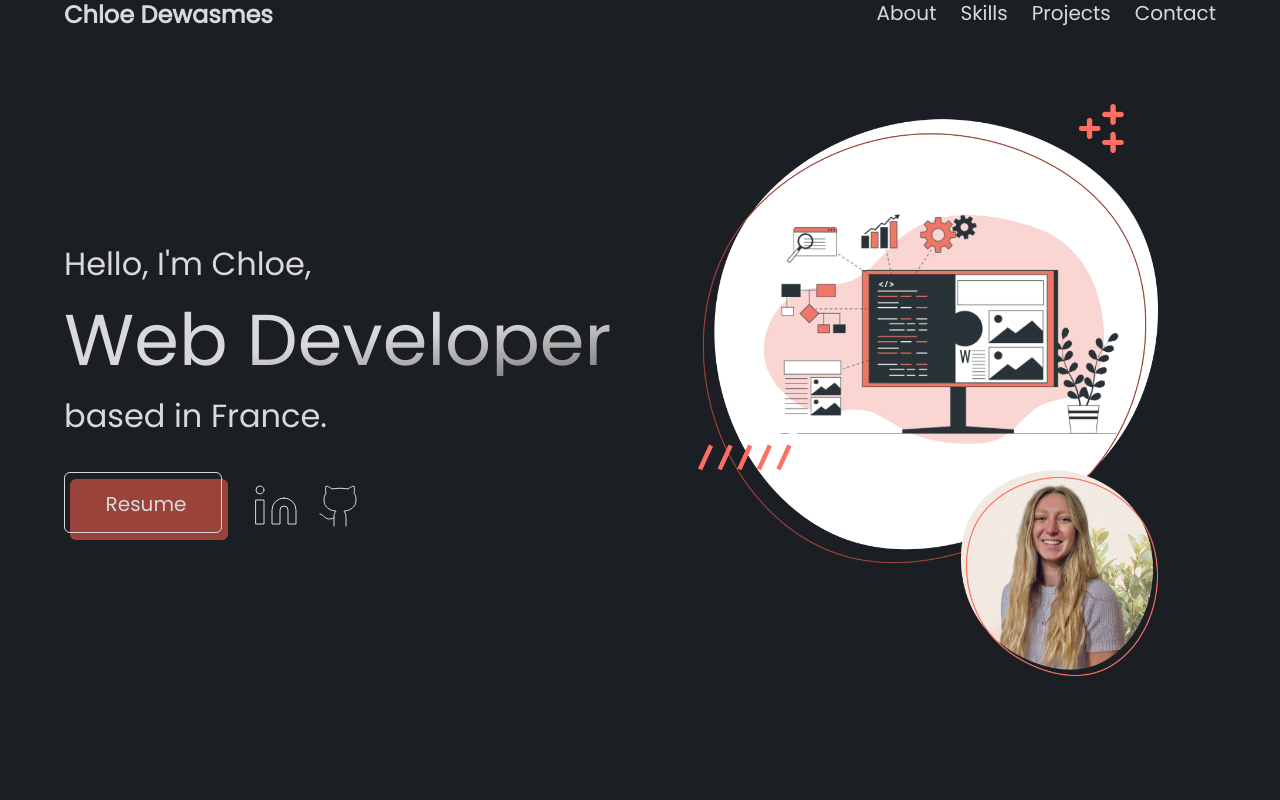
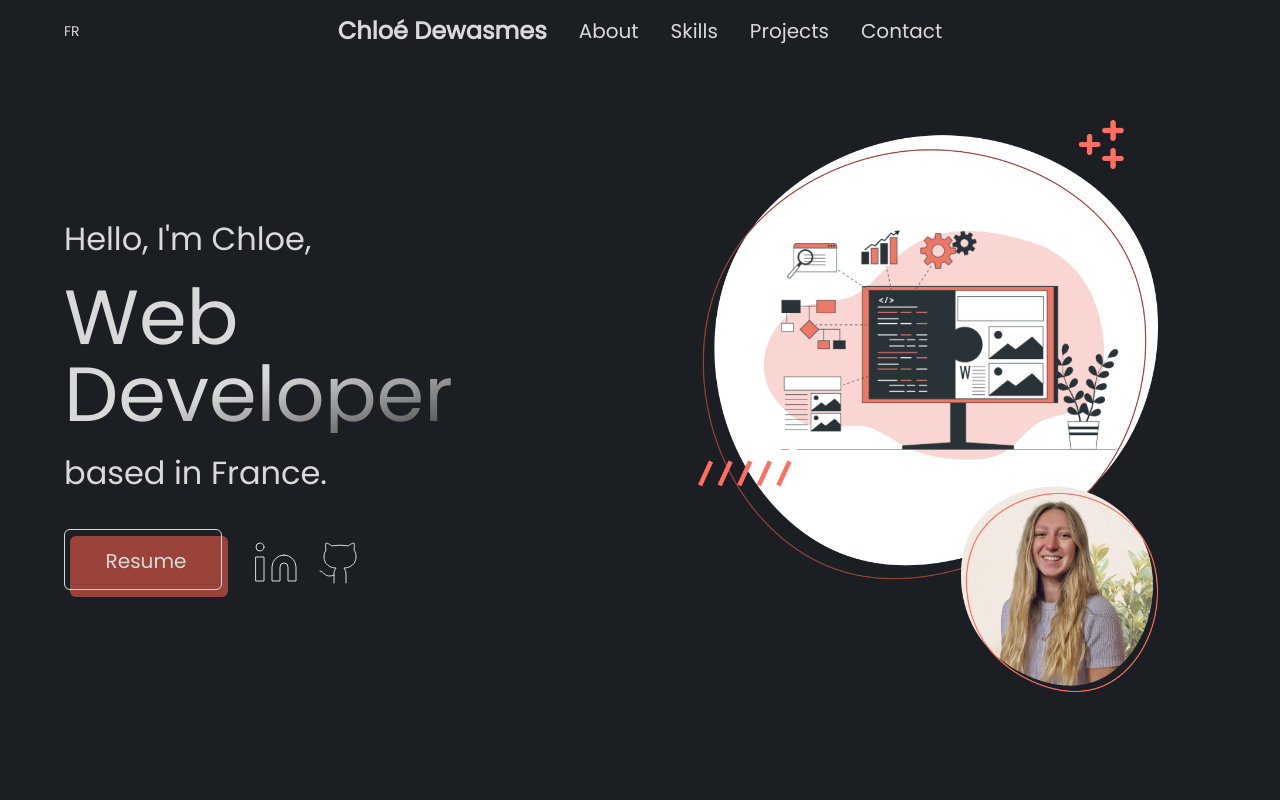
Before and after one commit to ChloeDewasmes/Portfolio, a Next.js app: page / in a window 1280 px wide. Shown: the top 800 px of the page. Built offline with nearby package versions, Linux system fonts and the light colour scheme.

Commit message:
translation to french

```diff
--- /dev/null
+++ b/src/app/LangContext.tsx
@@ -0,0 +1,35 @@
+"use client";
+import { createContext, useContext, useState, ReactNode } from "react";
+
+export type Lang = "en" | "fr";
+
+type LangContextType = {
+  lang: Lang;
+  toggleLang: () => void;
+};
+
+const LangContext = createContext<LangContextType | null>(null);
+
+export const LangProvider = ({ children }: { children: ReactNode }) => {
+  const [lang, setLang] = useState<Lang>("en");
+
+  const toggleLang = () => {
+    setLang((prev) => (prev === "en" ? "fr" : "en"));
+  };
+
+  return (
+    <LangContext.Provider value={{ lang, toggleLang }}>
+      {children}
+    </LangContext.Provider>
+  );
+};
+
+export const useLang = () => {
+  const context = useContext(LangContext);
+  if (!context) {
+    throw new Error("useLang must be used within a LangProvider");
+  }
+  return context;
+};
+
+export { LangContext };
--- a/src/app/globals.css
+++ b/src/app/globals.css
@@ -46,11 +46,11 @@
 }
 
 .title-text-clamp {
-  font-size: clamp(2rem, min(8vw, 9vh), 8rem);
+  font-size: clamp(2rem, min(6vw, 12vh), 8rem);
 }
 
 .text-clamp {
-  font-size: clamp(1rem, min(5vw, 6vh), 2rem);
+  font-size: clamp(1rem, min(4vw, 4vh), 2rem);
 }
 
 .pb-clamp {
--- a/src/app/header.tsx
+++ b/src/app/header.tsx
@@ -2,36 +2,46 @@
 
 import { useState } from "react";
 import { Menu, X } from "lucide-react";
+import { useLang } from "./LangContext";
+import translations from "./translations";
 
 export default function Header() {
-  const [menuOpen, setMenuOpen] = useState(false); // State pour afficher/masquer le menu
+  const [menuOpen, setMenuOpen] = useState(false); // Show-Hide menu
+  const { lang, toggleLang } = useLang();
+  const text = translations[lang].header;
 
   return (
-    <header className="flex justify-between w-full mb-34">
-      {/* Logo ou titre */}
-      <span className="hide-on-landscape text-light-grey text-lg sm:text-2xl font-semibold whitespace-nowrap mr-12">
-        Chloe Dewasmes
-      </span>
+    <header className="relative flex items-center justify-between w-full mb-34 h-[30px]">
+      {/* Burger menu */}
+      <button
+        className="[@media(min-aspect-ratio:1/1)]:hidden text-light-grey show-burger-menu"
+        onClick={() => setMenuOpen(!menuOpen)}
+      >
+        <Menu size={28} />
+      </button>
 
-      {/* Menu classique (Desktop) */}
-      <div className="hidden [@media(min-aspect-ratio:1/1)]:flex text-light-grey text-xl gap-6 hide-desktop-menu">
+      {/* Desktop Menu */}
+      <div className="hidden [@media(min-aspect-ratio:1/1)]:flex items-center gap-8 hide-desktop-menu text-light-grey text-xl absolute left-1/2 top-1/2 transform -translate-x-1/2 -translate-y-1/2">
+        <span className="text-lg sm:text-2xl font-semibold whitespace-nowrap">
+          Chloé Dewasmes
+        </span>
         <a
           href="#about"
           className="hover:text-white hover:font-semibold hover:cursor-pointer"
         >
-          About
+          {text.about}
         </a>
         <a
           href="#skills"
           className="hover:text-white hover:font-semibold hover:cursor-pointer"
         >
-          Skills
+          {text.skills}
         </a>
         <a
           href="#projects"
           className="hover:text-white hover:font-semibold hover:cursor-pointer"
         >
-          Projects
+          {text.projects}
         </a>
         <a
           href="#contact"
@@ -41,48 +51,44 @@ export default function Header() {
         </a>
       </div>
 
-      {/* Menu Burger (Mobile) */}
       <button
-        className="content-end [@media(min-aspect-ratio:1/1)]:hidden text-light-grey show-burger-menu"
-        onClick={() => setMenuOpen(!menuOpen)}
+        onClick={toggleLang}
+        className="text-light-grey text-sm font-medium hover:text-white"
       >
-        <Menu size={32} />
+        {lang === "en" ? "FR" : "EN"}
       </button>
 
-      {/* Menu déroulant (Mobile) */}
+      {/* Menu déroulant (mobile) */}
       {menuOpen && (
         <div className="fixed inset-0 z-50 bg-black bg-opacity-50 flex justify-center items-center">
-          {/* Conteneur du menu */}
           <div className="bg-background-blue flex flex-col items-center gap-6 text-light-grey text-lg py-8 w-full max-w-xs relative">
-            {/* Bouton de fermeture (croix) */}
             <button
               className="absolute top-4 right-4 text-white"
-              onClick={() => setMenuOpen(false)} // Ferme le menu au clic
+              onClick={() => setMenuOpen(false)}
             >
               <X size={16} />
             </button>
 
-            {/* Liens du menu */}
             <a
               href="#about"
               className="hover:text-white hover:font-semibold"
-              onClick={() => setMenuOpen(false)} // Ferme le menu au clic
+              onClick={() => setMenuOpen(false)}
             >
-              About
+              {text.about}
             </a>
             <a
               href="#skills"
               className="hover:text-white hover:font-semibold"
               onClick={() => setMenuOpen(false)}
             >
-              Skills
+              {text.skills}
             </a>
             <a
               href="#projects"
               className="hover:text-white hover:font-semibold"
               onClick={() => setMenuOpen(false)}
             >
-              Projects
+              {text.projects}
             </a>
             <a
               href="#contact"
--- a/src/app/layout.tsx
+++ b/src/app/layout.tsx
@@ -1,6 +1,7 @@
 import type { Metadata } from "next";
 import localFont from "next/font/local";
 import "./globals.css";
+import { LangProvider } from "./LangContext";
 
 // Import each weight of the Poppins font
 const PoppinsRegular = localFont({
@@ -42,7 +43,7 @@ export default function RootLayout({
       <body
         className={`${PoppinsRegular.variable} ${PoppinsBold.variable} ${PoppinsExtraBold.variable} antialiased`}
       >
-        {children}
+        <LangProvider>{children}</LangProvider>
       </body>
     </html>
   );
--- a/src/app/page.tsx
+++ b/src/app/page.tsx
@@ -1,3 +1,5 @@
+"use client";
+
 import Header from "./header";
 import Image from "next/image";
 import Profile from "./public/images/profile.png";
@@ -6,10 +8,14 @@ import Programming from "./public/images/programming.png";
 import Button from "./components/Button";
 import { Linkedin, Github } from "lucide-react";
 import ScrollToTopButton from "./components/scrollToTopButton";
+import { useLang } from "./LangContext";
+import translations from "./translations";
 
 export default function Home() {
+  const { lang } = useLang();
+  const text = translations[lang].page;
   return (
-    <div className="bg-background-blue font-poppins px-6 sm:px-16">
+    <div className="bg-background-blue font-poppins px-6 sm:px-16 py-4">
       <header className="h-[30px] flex items-center z-50 relative">
         <Header />
       </header>
@@ -28,11 +34,11 @@ export default function Home() {
         {/* Titre et liens */}
         <div className="text-light-grey text-center w-full [@media(min-aspect-ratio:1/1)]:w-1/2">
           <div className="w-full space-y-4 pb-clamp text-clamp [@media(min-aspect-ratio:1/1)]:text-left">
-            <p>Hello, I'm Chloe,</p>
-            <h1 className="leading-none title-text-clamp font-extralight bg-gradient-to-br from-light-grey via-light-grey to-dark-grey bg-clip-text text-transparent text-wrap">
-              Web Developer
+            <p>{text.hero.greeting}</p>
+            <h1 className="leading-none title-text-clamp font-extralight bg-gradient-to-br from-light-grey via-light-grey to-black bg-clip-text text-transparent text-wrap">
+              {text.hero.job}
             </h1>
-            <p>based in France.</p>
+            <p>{text.hero.location}</p>
           </div>
 
           <div className="flex flex-col sm:flex-row sm:justify-center md:justify-start items-center gap-6">
@@ -41,7 +47,7 @@ export default function Home() {
               target="_blank"
               rel="noopener noreferrer"
             >
-              <Button text="Resume" />
+              <Button text={text.hero.resumeButton} />
             </a>
             <div className="flex gap-4">
               <a
@@ -88,7 +94,7 @@ export default function Home() {
       {/* Sections */}
       <div className="min-h-screen py-20" id="about">
         <h1 className="text-salmon-pink text-4xl sm:text-7xl font-black mb-6">
-          about.
+          {text.about.title}
         </h1>
         <div className="text-light-grey text-xl sm:text-2xl space-y-6">
           <p>
@@ -104,7 +110,7 @@ export default function Home() {
 
       <div className="min-h-screen py-20" id="skills">
         <h1 className="text-salmon-pink text-4xl sm:text-7xl font-black mb-6">
-          skills.
+          {text.skills.title}
         </h1>
         <div className="text-light-grey text-xl sm:text-2xl space-y-6">
           Liste de mes compétences...
@@ -113,7 +119,7 @@ export default function Home() {
 
       <div className="min-h-screen py-20" id="projects">
         <h1 className="text-salmon-pink text-4xl sm:text-7xl font-black mb-6">
-          projects.
+          {text.projects.title}
         </h1>
         <div className="text-light-grey text-xl sm:text-2xl space-y-6">
           Présentation de mes projets...
@@ -130,8 +136,7 @@ export default function Home() {
           className="w-full sm:w-1/3 object-cover mx-auto"
         />
         <p className="mt-6 text-justify text-light-grey text-xl sm:text-2xl">
-          I am available to discuss any opportunities and projects. I’m eager to
-          hear from you!
+          {text.contact.opportunities}
         </p>
         <div className="mt-6 text-light-grey text-xl sm:text-2xl flex flex-col sm:flex-row gap-2 sm:gap-4">
           <p className="flex whitespace-nowrap">📧 chloe.dewasmes@itech.fr</p>
@@ -146,7 +151,7 @@ export default function Home() {
           target="_blank"
           rel="noopener noreferrer"
         >
-          © Icons by Lucide
+          {text.credits.lucide}
         </a>
         <a
           className="flex items-end bottom-0 text-dark-salmon"
@@ -154,7 +159,7 @@ export default function Home() {
           target="_blank"
           rel="noopener noreferrer"
         >
-          © Illustrations by Storyset
+          {text.credits.storyset}
         </a>
       </div>
 
--- /dev/null
+++ b/src/app/translations.ts
@@ -0,0 +1,58 @@
+const translations = {
+  en: {
+    header: {
+      about: "About",
+      skills: "Skills",
+      projects: "Projects",
+    },
+    page: {
+      hero: {
+        greeting: "Hello, I'm Chloe,",
+        job: "Web Developer",
+        location: "based in France.",
+        resumeButton: "Resume",
+      },
+      about: { title: "about." },
+      skills: { title: "skills." },
+      projects: { title: "projects." },
+      contact: {
+        title: "contact.",
+        opportunities:
+          "I am available to discuss any opportunities and projects. I’m eager to hear from you!",
+      },
+      credits: {
+        lucide: "© Icons by Lucide",
+        storyset: "© Illustrations by Storyset",
+      },
+    },
+  },
+  fr: {
+    header: {
+      about: "À propos",
+      skills: "Compétences",
+      projects: "Projets",
+    },
+    page: {
+      hero: {
+        greeting: "Bonjour, je suis Chloé,",
+        job: "Développeuse Web",
+        location: "basée en France.",
+        resumeButton: "CV",
+      },
+      about: { title: "à propos." },
+      skills: { title: "compétences." },
+      projects: { title: "projets." },
+      contact: {
+        title: "contact.",
+        opportunities:
+          "Je suis disponible pour échanger au sujet de tout types d'opportunités ou de projets. N'hésitez pas à me contacter !",
+      },
+      credits: {
+        lucide: "© Icone par Lucide",
+        storyset: "© Illustrations par Storyset",
+      },
+    },
+  },
+};
+
+export default translations;
```
